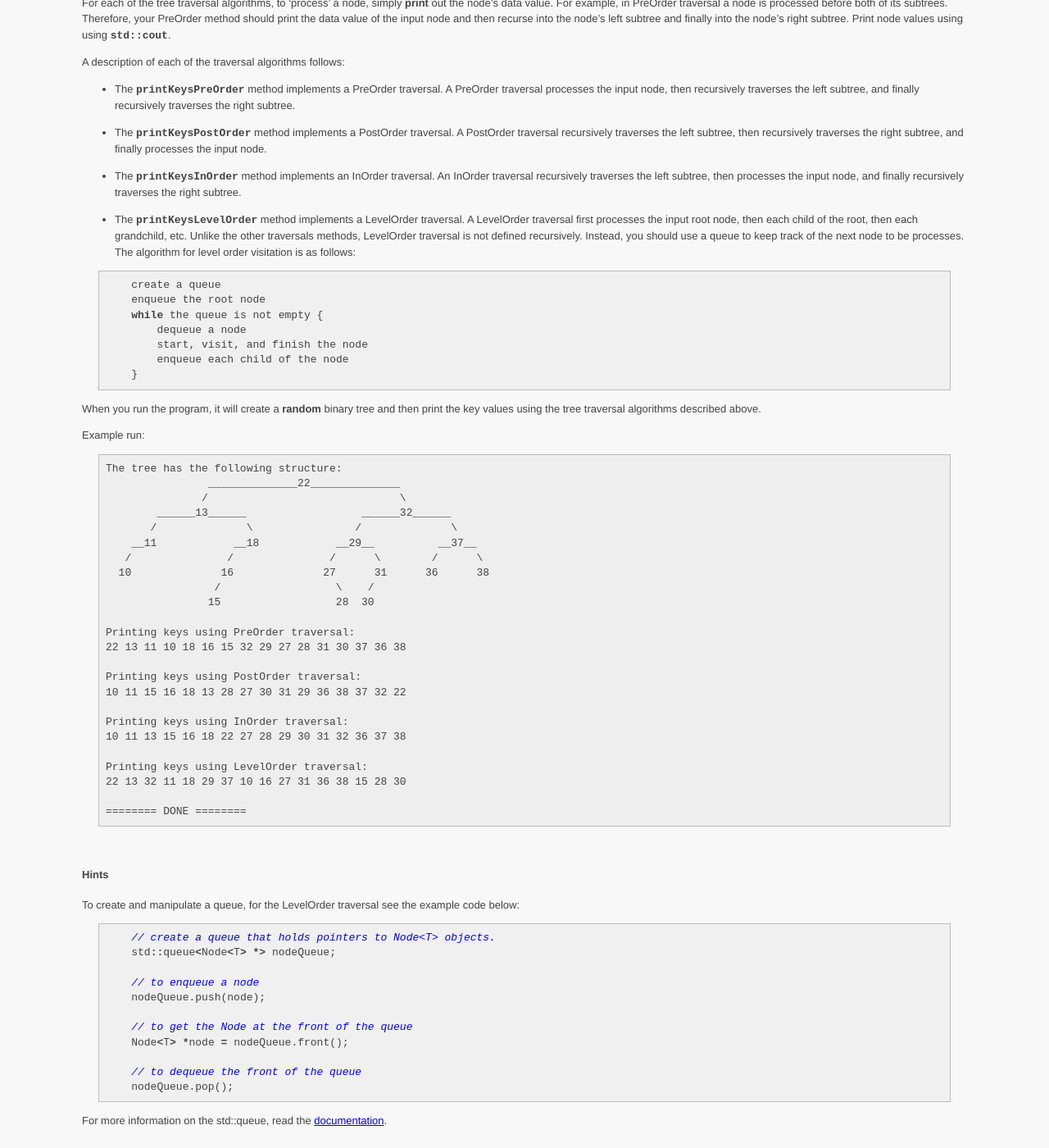
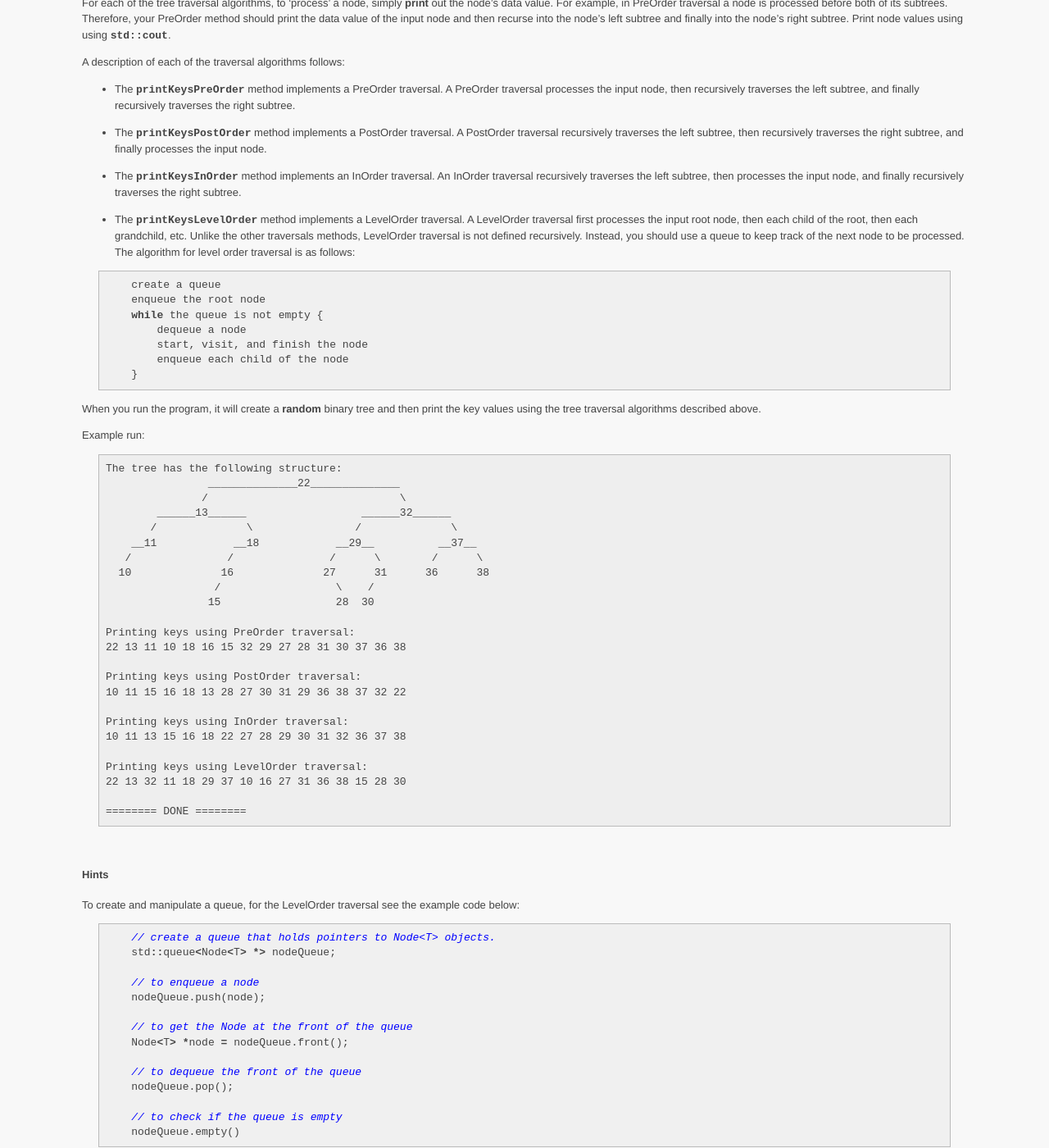
Before and after one commit to ycpcs/cs350-fall2016, a Jekyll site: the page built from labs/lab06.md, in a window 1280 px wide and 1400 px high, scrolled down 707 px. Shown: the whole window at 82% size. Built offline with Jekyll 4.4.1, drawn with Linux system fonts in a browser that asks for light colours.

Commit message:
updated lab06

````diff
--- a/labs/lab06.md
+++ b/labs/lab06.md
@@ -71,8 +71,8 @@ A description of each of the traversal algorithms follows:
 
   * The **```printKeysLevelOrder```** method implements a LevelOrder traversal.  A LevelOrder traversal first processes the input
   root node, then each child of the root, then each grandchild, etc.  Unlike the other traversals methods, LevelOrder traversal is
-  not defined recursively.  Instead, you should use a queue to keep track of the next node to be processes.  The algorithm for level
-  order visitation is as follows:
+  not defined recursively.  Instead, you should use a queue to keep track of the next node to be processed.  The algorithm for level
+  order traversal is as follows:
 
 
 ```cpp
@@ -142,5 +142,8 @@ To create and manipulate a queue, for the LevelOrder traversal see the example c
 
     // to dequeue the front of the queue
     nodeQueue.pop();
+
+    // to check if the queue is empty
+    nodeQueue.empty()
 ```
 For more information on the std::queue, read the [documentation](http://www.cplusplus.com/reference/queue/queue/).
````
